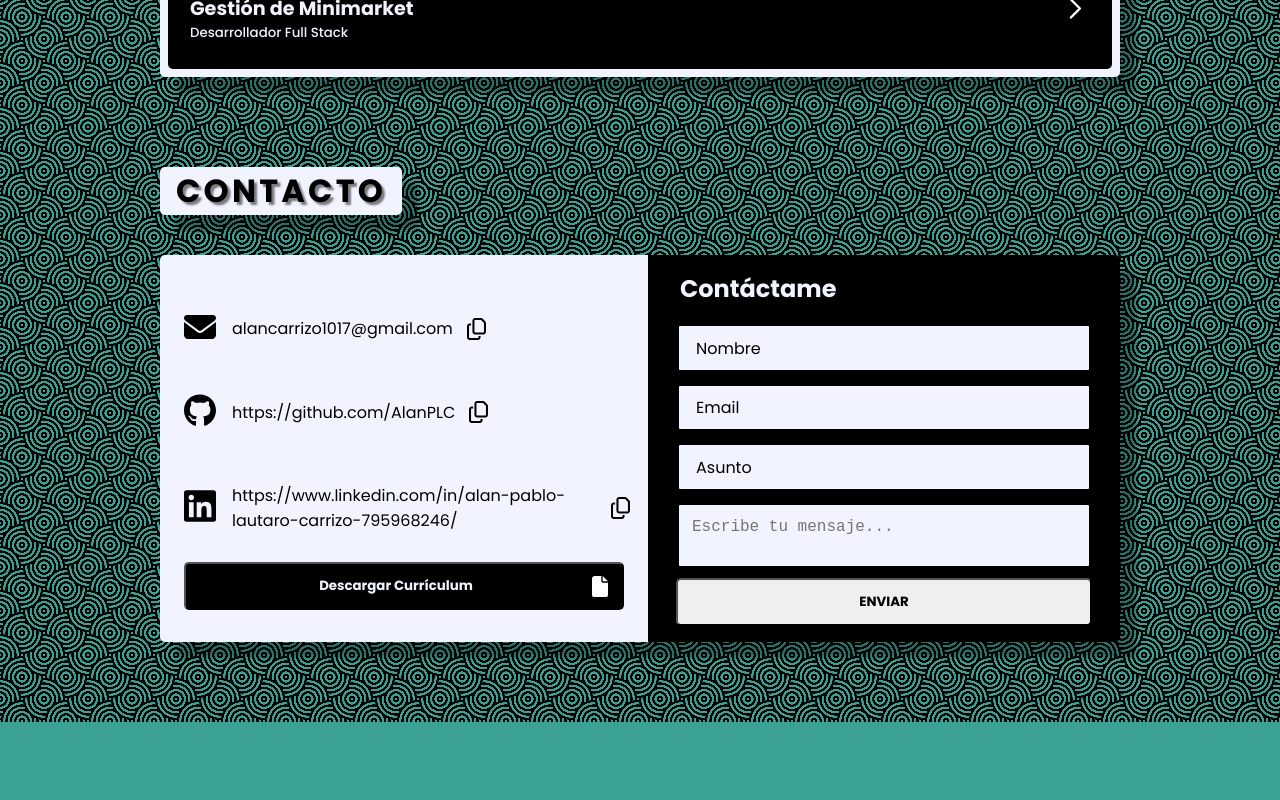
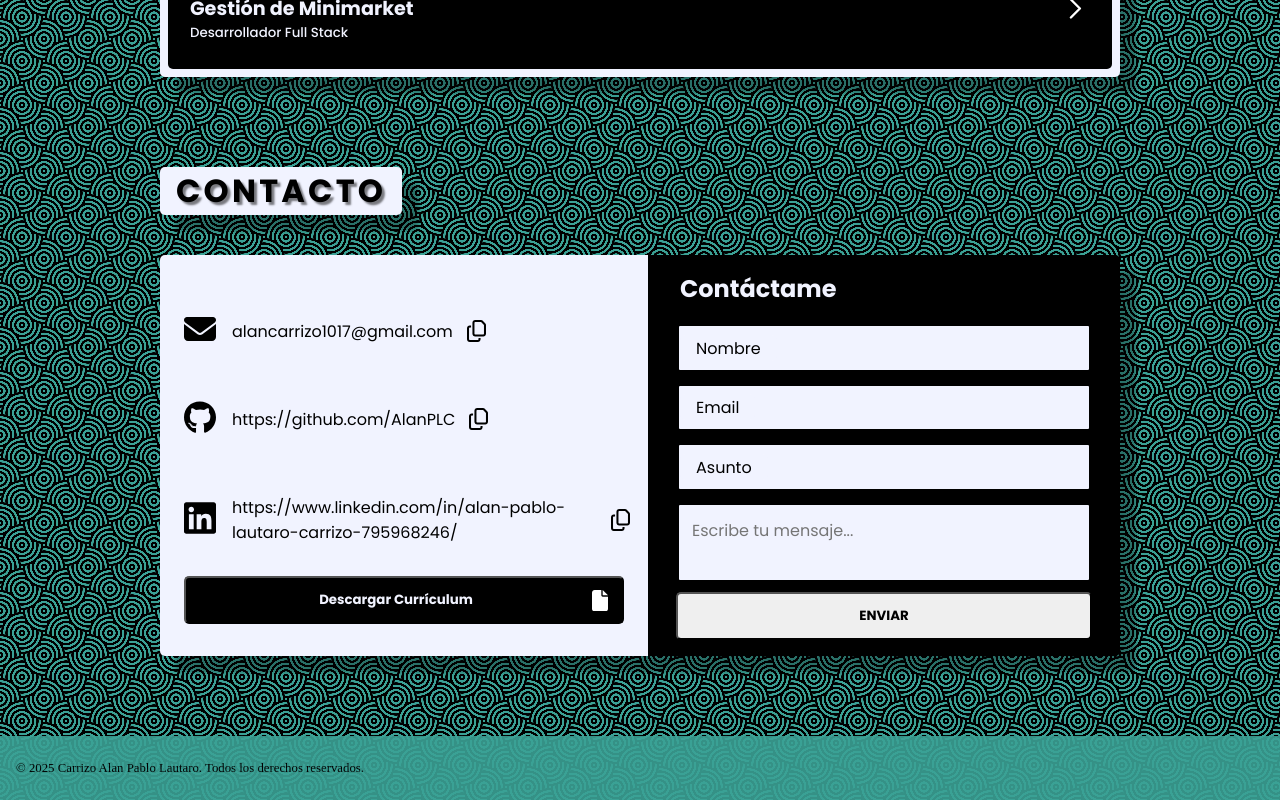
Before and after one commit to AlanPLC/Portfolio, a React (Vite) app: page / in a window 1280 px wide. Shown: the part 1897-2697 px from the top of the page. Before the commit the page ends 2619 px from the top, so only its background shows below. Built offline with nearby package versions, Linux system fonts and the light colour scheme; a web font is replaced by a local one.

Commit message:
Agregado de footer y cambios en uso de tamaño estilado general

```diff
--- a/src/components/acordeon.jsx
+++ b/src/components/acordeon.jsx
@@ -1,4 +1,4 @@
-import { useState, useRef, useEffect } from "react";
+import { useState, useRef } from "react";
 import './styles/acordeon.scss';
 
 export default function Acordeon() {
--- /dev/null
+++ b/src/components/footer.jsx
@@ -0,0 +1,9 @@
+import './styles/footer.scss'
+export default function Footer() {
+
+    return(
+        <footer>
+            <p>© 2025 Carrizo Alan Pablo Lautaro. Todos los derechos reservados.</p>
+        </footer>
+    )
+}
--- /dev/null
+++ b/src/components/styles/footer.scss
@@ -0,0 +1,15 @@
+@use '../../styles/var' as *;
+
+footer{
+    width: 100%;
+    padding: 0 1rem 0 1rem;
+    display: flex;
+    height: 4rem;
+    background-color: $verde-principal;
+    align-items: center;
+    opacity: 90%;
+    p{
+        font-size: 0.8rem;
+        color: $negro;
+    }
+}
--- a/src/features/portfolio.jsx
+++ b/src/features/portfolio.jsx
@@ -1,5 +1,6 @@
 import './styles/portfolio.scss'
 import Acordeon from '../components/acordeon.jsx'
+import Footer from '../components/footer.jsx'
 export default function Portfolio (){
 
     return(
@@ -19,7 +20,7 @@ export default function Portfolio (){
                     </div>
                 </div>
                 <div className='portfolio-introduccion-cont-2'>
-                    <img src="/Introduccion/flecha.png" alt="flecha-img" className='flecha-img' id="sobre-mi"/>
+                    <img src="/Introduccion/flecha.svg" alt="flecha-img" className='flecha-img' id="sobre-mi"/>
                 </div>
 
             </div>
@@ -150,13 +151,14 @@ export default function Portfolio (){
                                 <label htmlFor="asunto" className='poppins-regular'>Asunto</label>
                             </div>
                             <div className="input-container">
-                                <textarea id="mensaje" name="mensaje" required placeholder='Escribe tu mensaje...'></textarea>
+                                <textarea id="mensaje" name="mensaje" required placeholder='Escribe tu mensaje...' className='poppins-regular'></textarea>
                             </div>
                             <button type="submit" className="poppins-bold">ENVIAR</button>
                         </form>
                     </div>
                 </div>
             </div>
+            <Footer/>
         </div>
     )
 }
--- a/src/features/styles/portfolio.scss
+++ b/src/features/styles/portfolio.scss
@@ -10,10 +10,11 @@
 
 // Contenedor principal Portfolio
 .portfolio-main-cont{
-    width: 100%;
     margin: 0 auto;
     padding: 5rem 0 0 0;
     gap: 5rem;
+    width: 100%;
+    overflow: hidden;
 
     @media (max-width: 1024px){
         padding-top: 3.8rem;
--- a/src/features/styles/sec-introduccion.scss
+++ b/src/features/styles/sec-introduccion.scss
@@ -107,7 +107,6 @@
             @include portfolio-containers;
             // Flecha inferior Introducción y su animación
             .flecha-img{
-                filter: invert(1);
                 width: 64px;
                 height: 80px;
                 animation: subirBajar 2.5s ease-in-out infinite;
@@ -223,7 +222,6 @@
                 @include portfolio-containers;
                 // Flecha inferior Introducción y su animación
                 .flecha-img {
-                    filter: invert(1);
                     width: 48px;
                     height: 60px;
                     animation: subirBajar 2.5s ease-in-out infinite;
@@ -341,7 +339,6 @@
 
                 // Flecha inferior Introducción y su animación
                 .flecha-img {
-                    filter: invert(1);
                     width: 40,656px;
                     height: 50.6px;
                     animation: subirBajar 2.5s ease-in-out infinite;
@@ -362,8 +359,8 @@
             align-items: center;
             justify-content: center;
             margin: 0 auto;
-            width: 90%;
-            max-width: 90%;
+            width: 100%;
+
             .portfolio-introduccion-cont-1 {
                 height: 100%;
                 width: 100%;
@@ -459,11 +456,10 @@
 
                 // Flecha inferior Introducción y su animación
                 .flecha-img {
-                    filter: invert(1);
                     width: 4rem;
                     height: auto;
                     animation: subirBajar 2.5s ease-in-out infinite;
-                    margin: 2rem auto 5rem auto;
+                    margin: 2rem auto 2rem auto;
                 }
 
                 // Animación movimiento flecha Introducción
```
Also changed, not shown: public/Introduccion/flecha.svg (added).
